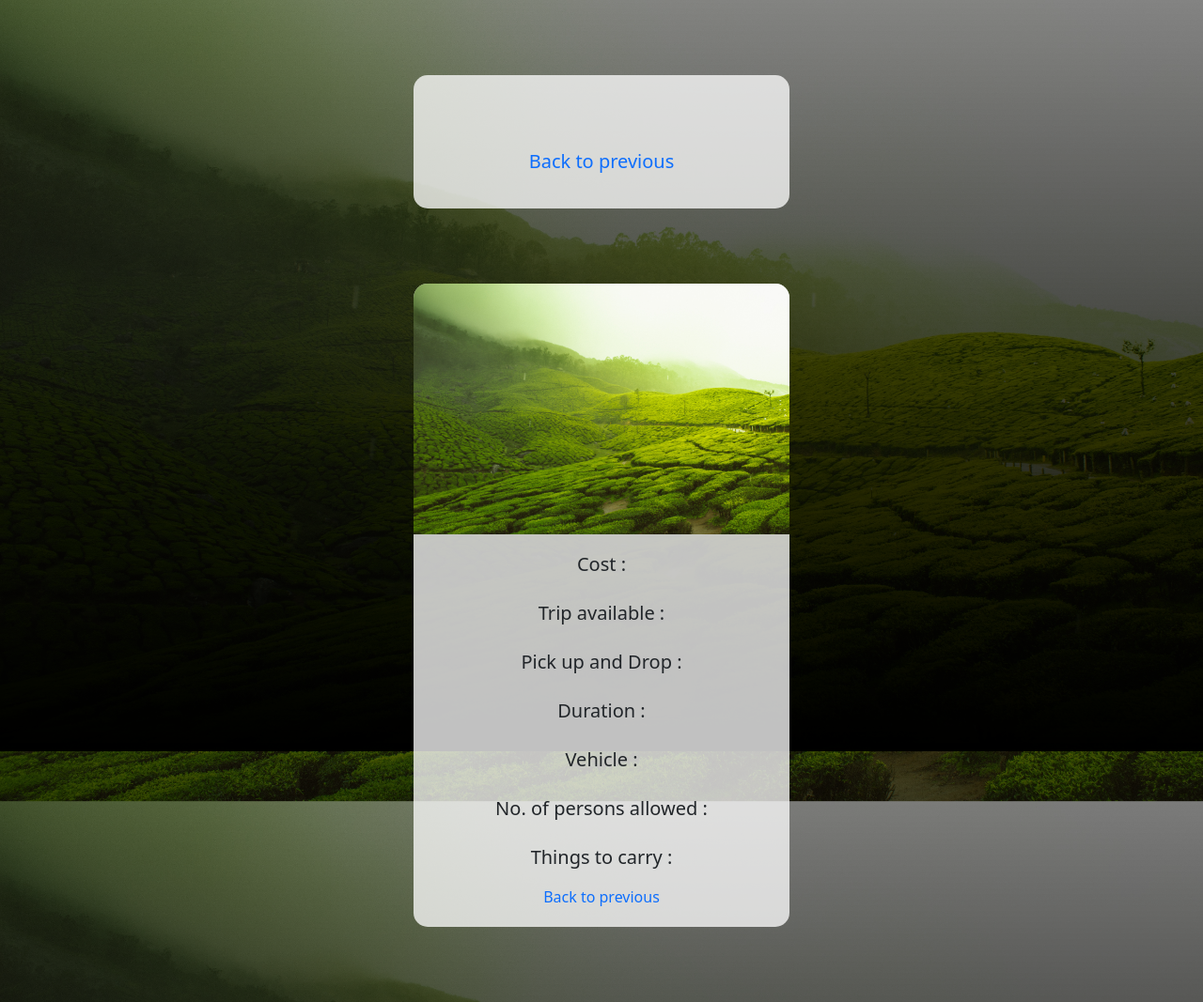
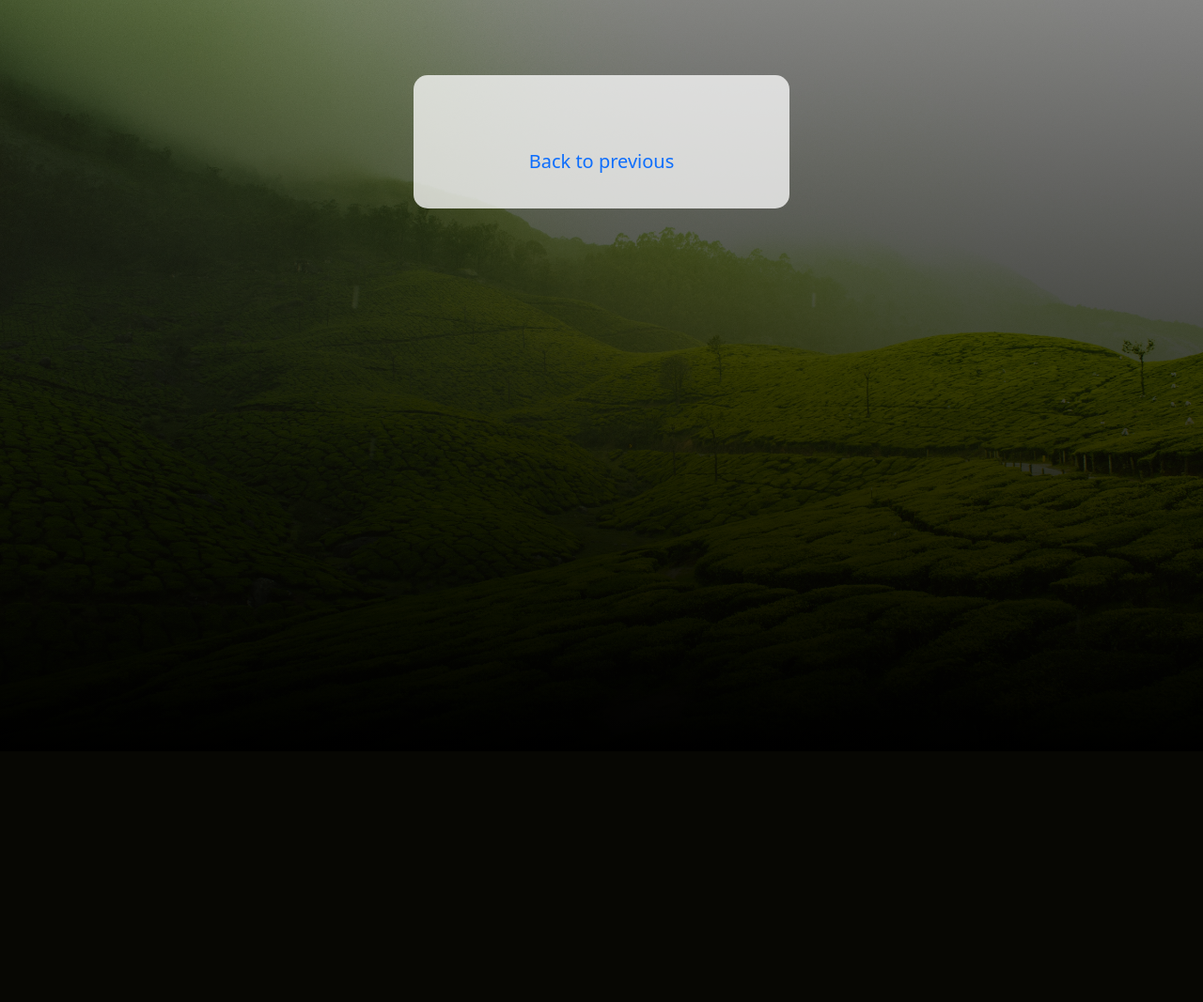
Before and after one commit to Akshay-s-nair/PALLIVASAL_WEBSITE_2, a Flask app: page /view_localworkforce/1 in a window 1280 px wide. Shown: the whole page at 94% size. After the commit the page ends 651 px from the top, so only its background shows below. Run offline with Flask 3, Linux system fonts and the light colour scheme; some libraries are stand-ins or nearby versions.

Commit message:
Update view_localworkforce.html

```diff
--- a/templates/view_localworkforce.html
+++ b/templates/view_localworkforce.html
@@ -68,23 +68,6 @@
                     >Back to previous</a>
                 </h5>
               </div>
-<!--  jeep sari , car rental etc-->
-              <div class="childv">
-
-                <img src="/static/images/bg.jpg" alt="">
-                <h5>Cost : </h5>
-                <h5>Trip available : </h5>
-                <h5>Pick up and Drop : </h5>
-                <h5>Duration : </h5>
-                <h5>Vehicle : </h5>
-                <h5>No. of persons allowed : </h5>
-                <h5>Things to carry : </h5>
-
-
-                  <a id="atag" href="{{ url_for('local_workforce') }}"
-                    >Back to previous</a>
-                </h5>
-              </div>
             </div>
           </div>
         </div>
```
